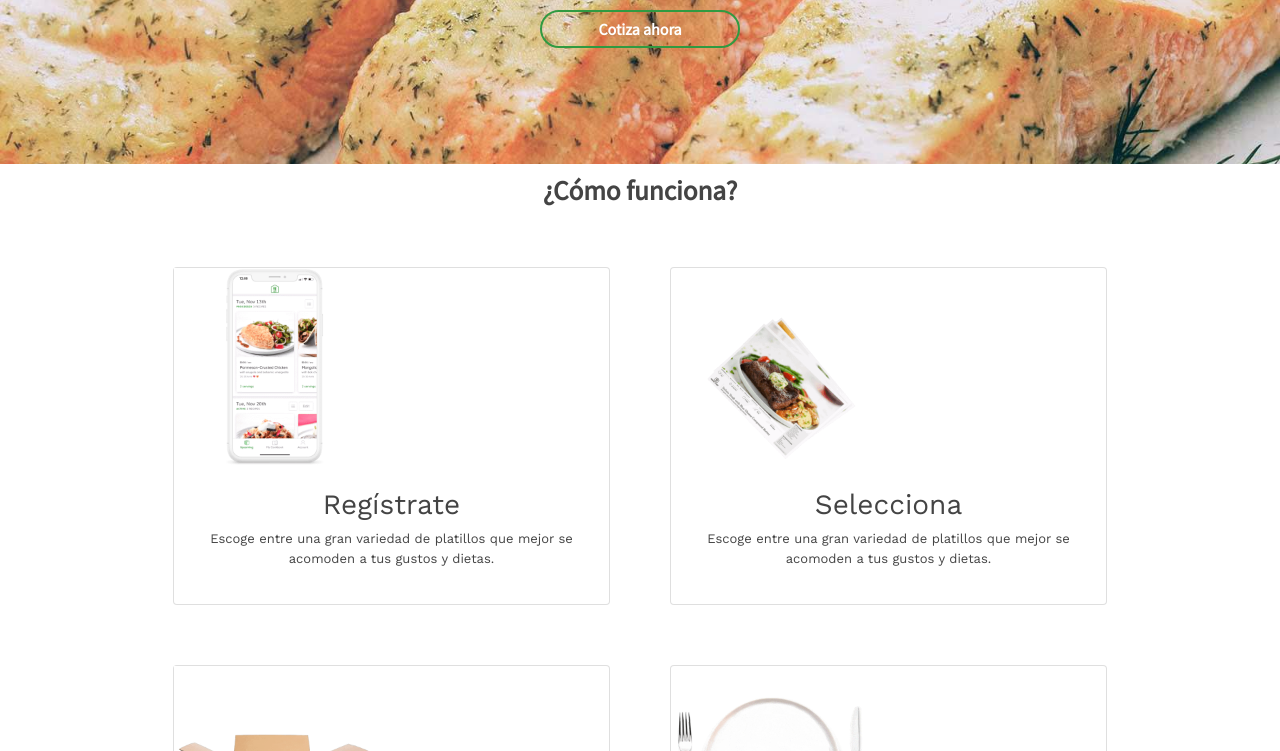
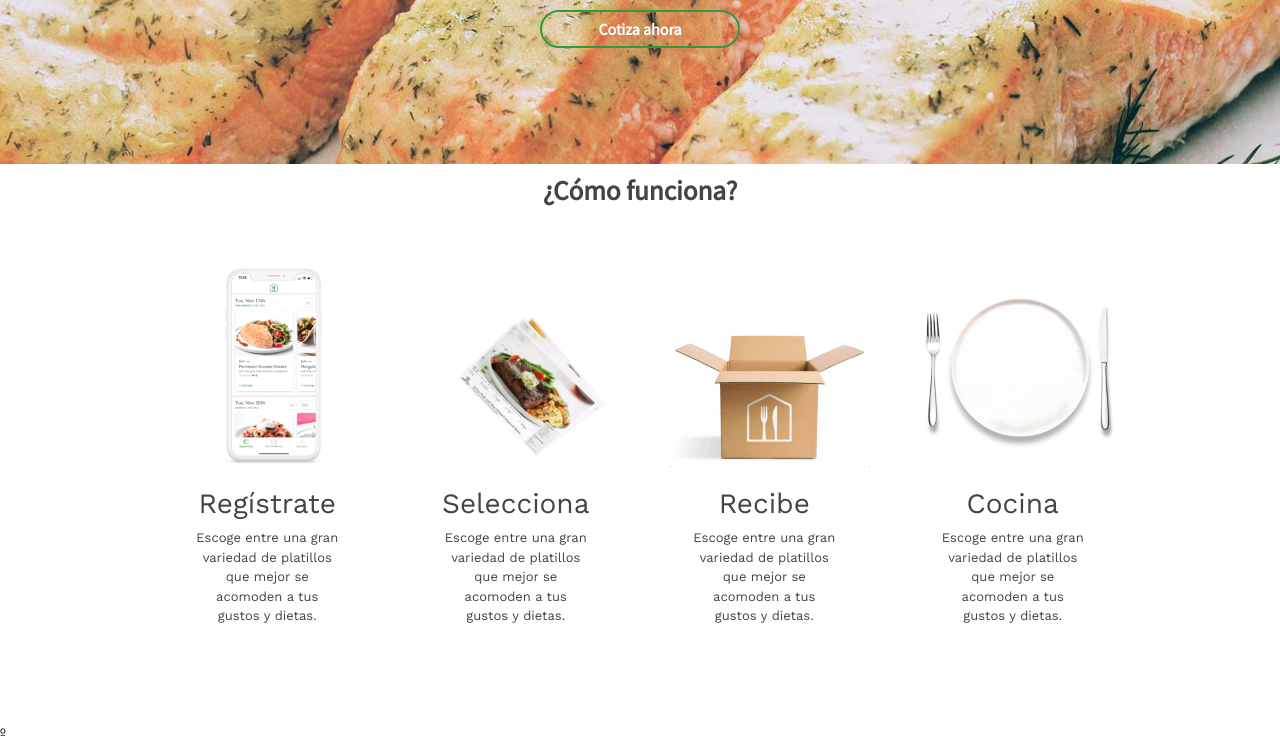
Before and after one commit to armandors/Chef-a-domicilio, a plain HTML site: page index.html in a window 1280 px wide. Shown: the part 201-952 px from the top of the page. Drawn offline with nearby package versions, Linux system fonts and the light colour scheme; a web font is replaced by a local one.

Commit message:
arreglo flex

```diff
--- a/index.html
+++ b/index.html
@@ -40,7 +40,7 @@
     <div class="row">
 
 
-              <div class="col-sm-6">
+              <div class="col-sm-3">
             <div class="card">
                 <img class="title-pasos" src="./Images/registrate.gif" alt="registrate" height="200" width="200">
               <div class="card-body">
@@ -50,7 +50,7 @@
         </div>
         </div>
 
-        <div class="col-sm-6">
+        <div class="col-sm-3">
         <div class="card">
             <img class="title-pasos" src="./Images/selecciona.gif" alt="selecciona" height="200" width="200">
           <div class="card-body">
@@ -62,7 +62,7 @@
 
 
 
-    <div class="col-sm-6">
+    <div class="col-sm-3">
             <div class="card">
                 <img class="title-pasos" src="./Images/recibe.gif" alt="recibe" height="200" width="200">
               <div class="card-body">
@@ -72,7 +72,7 @@
         </div>
         </div>
 
-        <div class="col-sm-6">
+        <div class="col-sm-3">
                 <div class="card">
                     <img class="title-pasos" src="./Images/cocina.gif" alt="cocina" height="200" width="200">
                   <div class="card-body">
--- a/styles.css
+++ b/styles.css
@@ -189,3 +189,7 @@ font-size: 13px;}
 .div-title {
     color: #444;
 }
+
+.card {
+    border: none;
+}
```
